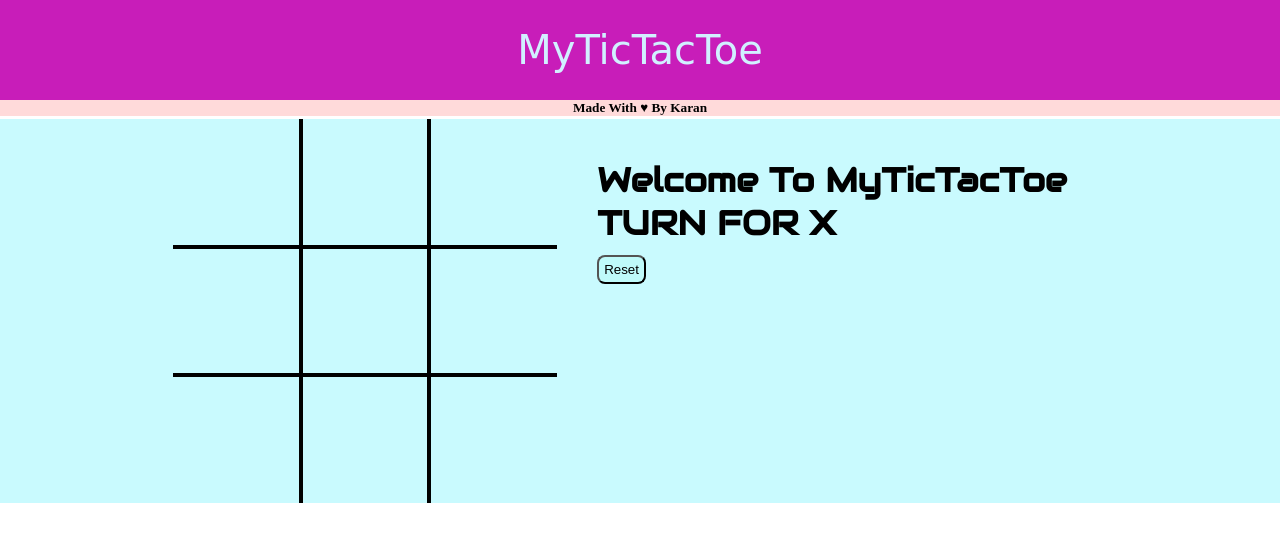
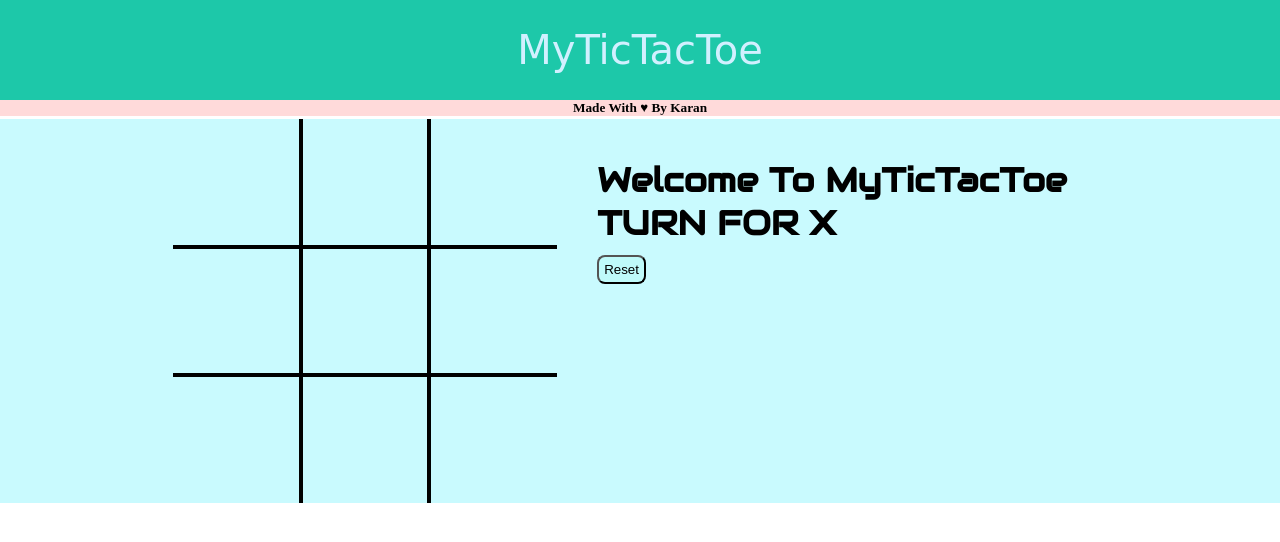
Before and after one commit to i-k6/tictactoe, a plain HTML site: page index.html in a window 1280 px wide. Drawn offline with Linux system fonts and the light colour scheme; a web font is replaced by a local one.

Commit message:
update style.css

```diff
--- a/style.css
+++ b/style.css
@@ -15,7 +15,7 @@ nav ul{
 }
 
 nav{
-    background-color: rgb(200, 29, 185);
+    background-color: rgb(29, 200, 169);
     color: rgb(209, 240, 255);
     height: 60px;
     display: flex;
```
